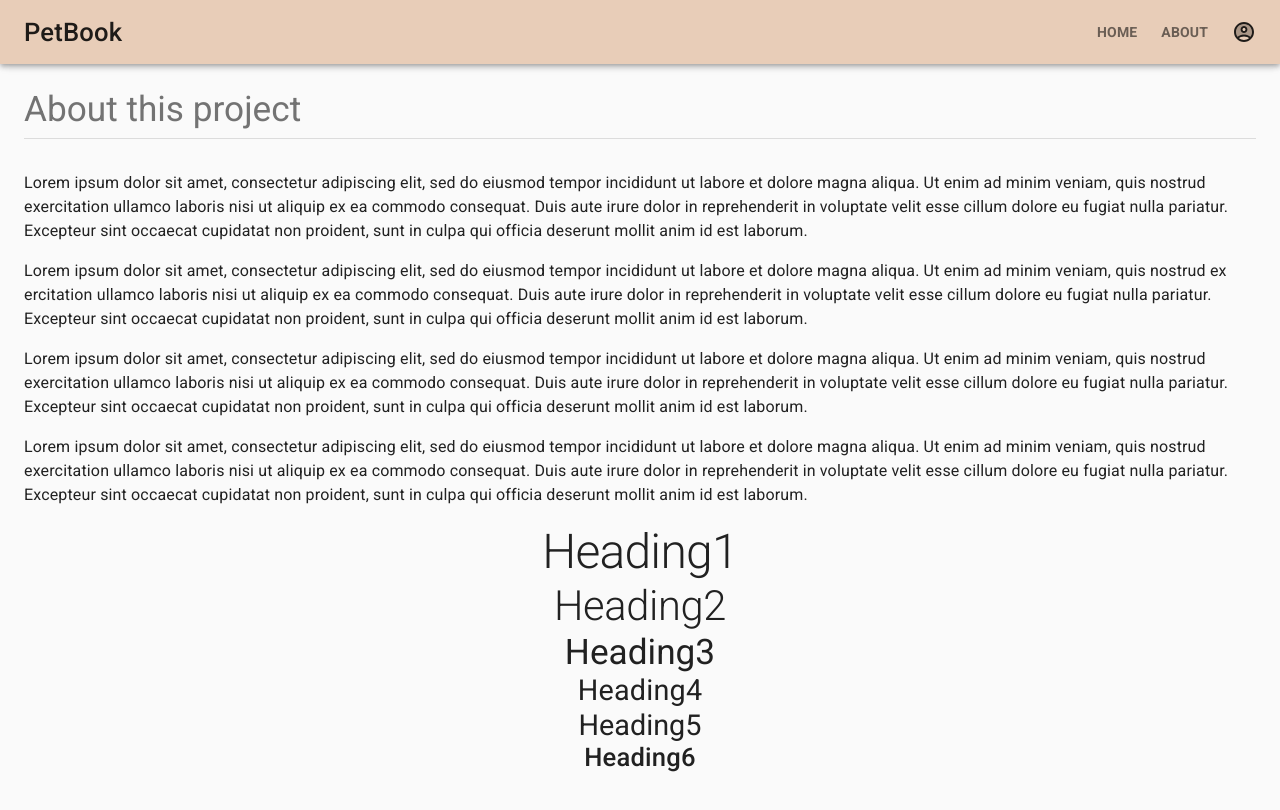
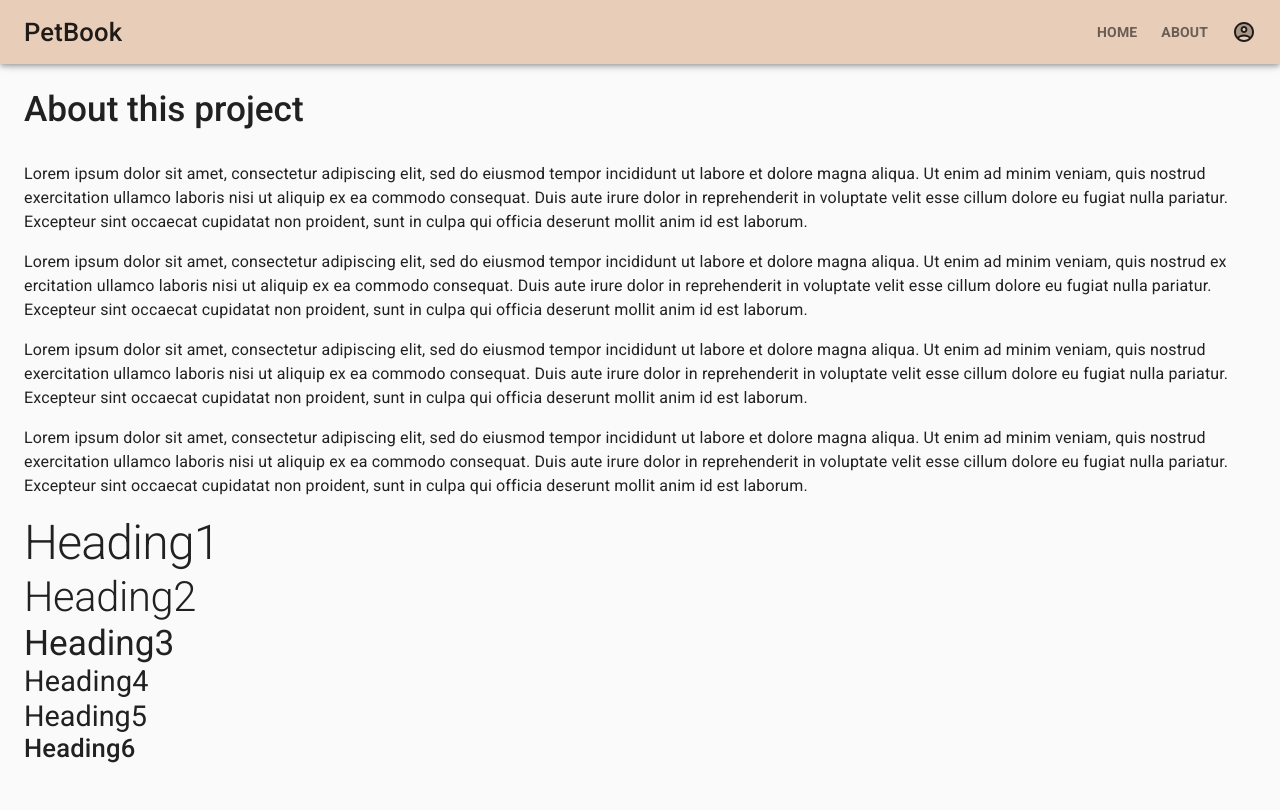
Before and after one commit to pets-oss/pets-front, a React (Create React App) app: page /about in a window 1280 px wide. Shown: the top 810 px of the page. Built offline with nearby package versions, Linux system fonts and the light colour scheme; no server answers.

Commit message:
update Page page title styles

```diff
--- a/src/pages/Page.tsx
+++ b/src/pages/Page.tsx
@@ -1,8 +1,6 @@
 import React, { ReactNode } from 'react';
 
-import { Box } from '@material-ui/core';
 import Container from '@material-ui/core/Container';
-import Divider from '@material-ui/core/Divider';
 import Grid from '@material-ui/core/Grid';
 import { makeStyles } from '@material-ui/core/styles';
 import Typography from '@material-ui/core/Typography';
@@ -42,6 +40,8 @@ export default function Page({ title, topSection, children, displayTitleOnMobile
 }
 
 function PageTitle({ title }: { title: string | ReactNode }) {
+    const classes = useStyles();
+
     if (typeof title !== 'string') {
         // Custom title
         return <>title</>;
@@ -49,12 +49,9 @@ function PageTitle({ title }: { title: string | ReactNode }) {
 
     return (
         <>
-            <Box mb={1}>
-                <Typography variant="h3" component="h1" color="textSecondary">
-                    {title}
-                </Typography>
-            </Box>
-            <Divider />
+            <Typography className={classes.title} variant="h3" component="h1">
+                {title}
+            </Typography>
         </>
     );
 }
@@ -75,10 +72,13 @@ const useStyles = makeStyles(theme => ({
     endAlign: {
         textAlign: 'end',
     },
+    title: {
+        fontWeight: 500,
+    },
     content: {
         display: 'flex',
         justifyContent: 'center',
-        alignItems: 'center',
+        alignItems: 'flex-start',
         flexDirection: 'column',
     },
 }));
```
